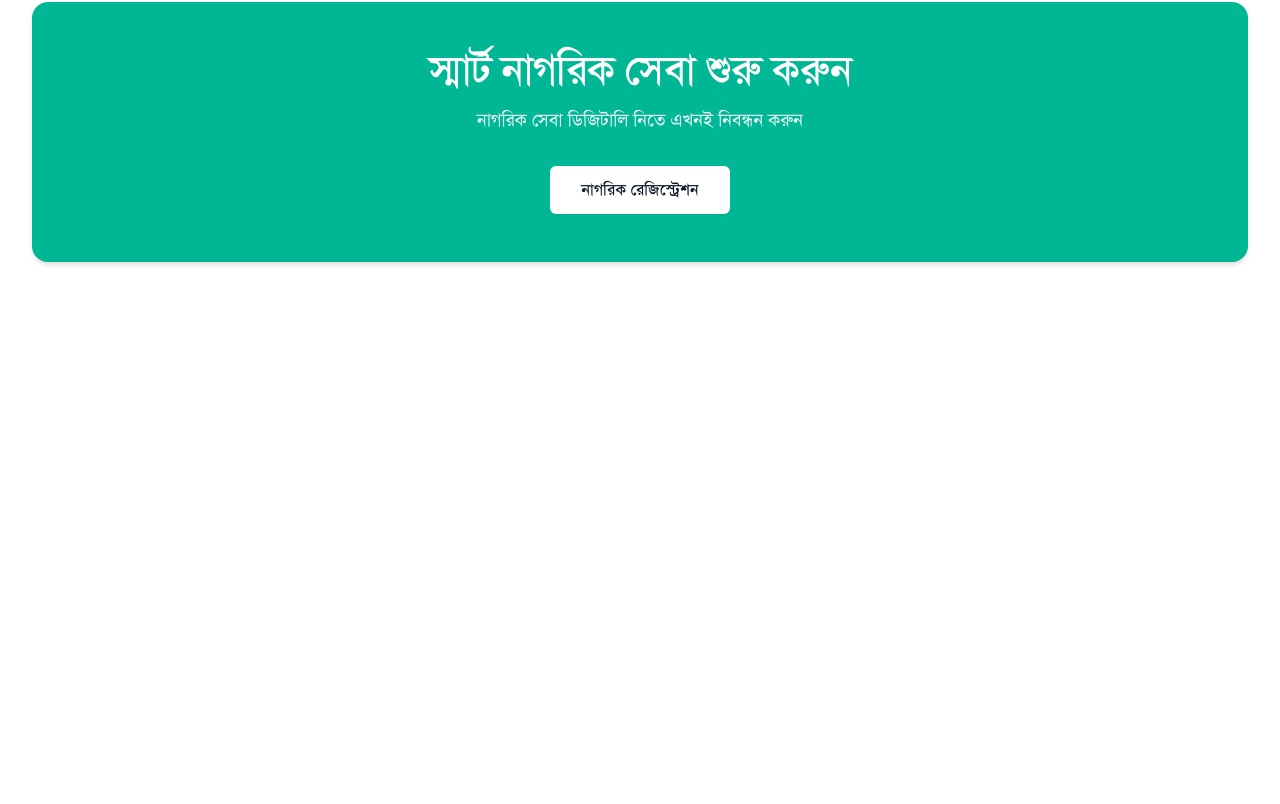
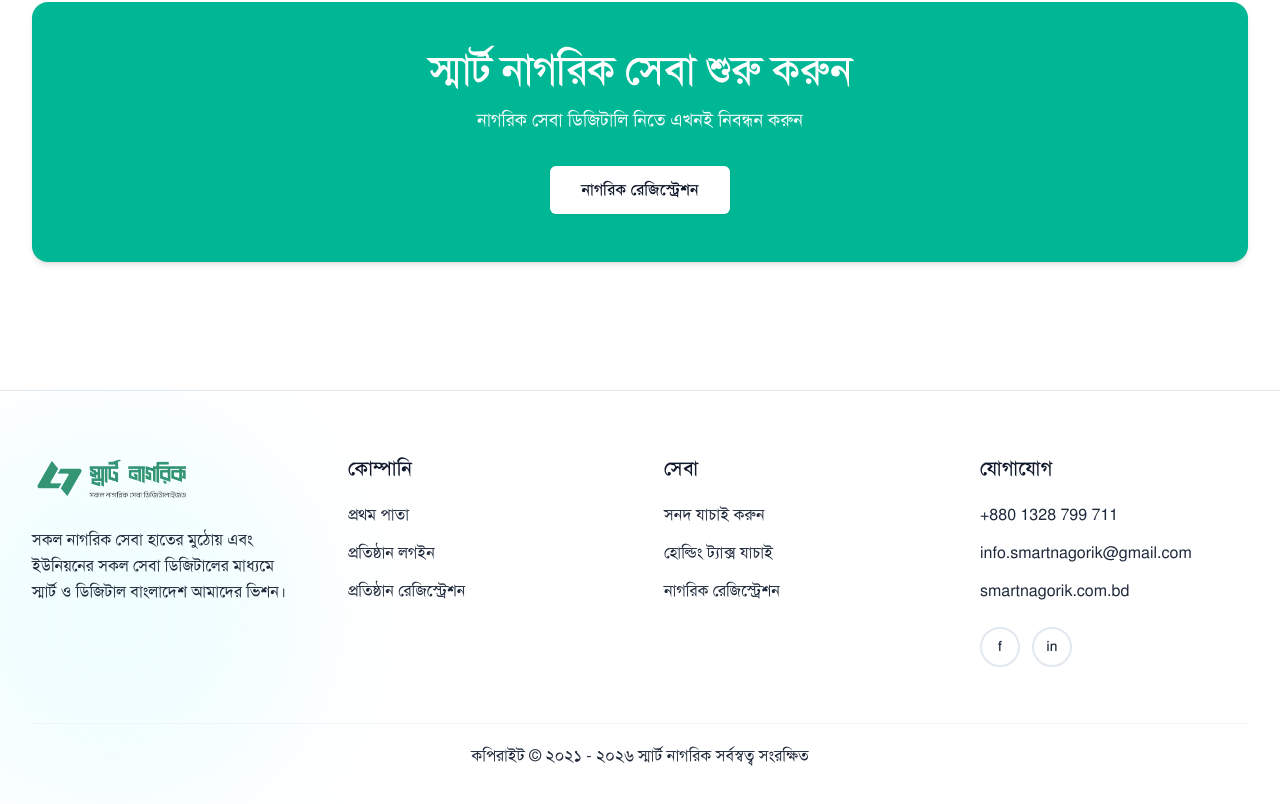
Before and after one commit to ishtiaqrobin/Smart-Nagorik-Landing-Page, a React (Vite) app: page / in a window 1280 px wide. Shown: the part 3970-4774 px from the top of the page. Before the commit the page ends 4296 px from the top, so only its background shows below. Built offline with nearby package versions, Linux system fonts and the light colour scheme; the HTML template or start-up script is replaced by a standard one.

Commit message:
feat: implement main application structure with scrolling navigation, toast notifications, and new CTA and footer components

```diff
--- a/src/App.tsx
+++ b/src/App.tsx
@@ -6,6 +6,7 @@ import { ApplyProcessSection } from "./components/ApplyProcessSection";
 import { WhySmartNagorikSection } from "./components/WhySmartNagorikSection";
 import { FaqSection } from "./components/FaqSection";
 import { StartServiceCtaSection } from "./components/StartServiceCtaSection";
+import { Footer } from "./components/Footer";
 
 export const App: React.FC = () => {
   const [toastMessage, setToastMessage] = useState<string | null>(null);
@@ -93,6 +94,9 @@ export const App: React.FC = () => {
         {/* Start Service CTA Section */}
         <StartServiceCtaSection onCtaClick={handleAction} />
       </main>
+
+      {/* Footer Section */}
+      <Footer onFooterLinkClick={handleAction} />
     </div>
   );
 };
--- /dev/null
+++ b/src/components/Footer.tsx
@@ -0,0 +1,158 @@
+import React from "react";
+import logoImg from "../../assets/footer/footer.png";
+
+interface FooterProps {
+  onFooterLinkClick?: (itemName: string) => void;
+}
+
+export const Footer: React.FC<FooterProps> = ({ onFooterLinkClick }) => {
+  const handleLinkClick = (name: string, e: React.MouseEvent) => {
+    e.preventDefault();
+    if (onFooterLinkClick) {
+      onFooterLinkClick(name);
+    }
+  };
+
+  return (
+    <footer className="relative w-full bg-white border-t border-slate-200 mt-16 pt-16 pb-8 overflow-hidden">
+      {/* Soft ambient lighting glow on left */}
+      <div className="pointer-events-none absolute -left-20 bottom-0 h-96 w-96 rounded-full bg-cyan-100/30 blur-3xl" />
+
+      <div className="relative max-w-7xl mx-auto px-4 sm:px-6 lg:px-8">
+        {/* Main Footer Grid (4 Columns) */}
+        <div className="grid grid-cols-1 md:grid-cols-2 lg:grid-cols-4 gap-10 lg:gap-12 pb-14">
+          {/* Column 1: Logo & About */}
+          <div className="flex flex-col items-start">
+            <a
+              href="#home"
+              onClick={(e) => handleLinkClick("প্রথম পাতা", e)}
+              className="mb-6 block group"
+            >
+              <img
+                src={logoImg}
+                alt="স্মার্ট নাগরিক"
+                className="h-11 sm:h-12 w-auto object-contain"
+              />
+            </a>
+            <p className="text-slate-800 text-base leading-relaxed font-bangla max-w-sm">
+              সকল নাগরিক সেবা হাতের মুঠোয় এবং ইউনিয়নের সকল সেবা ডিজিটালের মাধ্যমে স্মার্ট ও ডিজিটাল বাংলাদেশ আমাদের ভিশন।
+            </p>
+          </div>
+
+          {/* Column 2: কোম্পানি (Company Links) */}
+          <div className="flex flex-col">
+            <h3 className="text-xl font-bold text-slate-900 font-bangla mb-5">
+              কোম্পানি
+            </h3>
+            <ul className="flex flex-col space-y-3.5 text-base font-medium font-bangla">
+              <li>
+                <a
+                  href="#home"
+                  onClick={(e) => handleLinkClick("প্রথম পাতা", e)}
+                  className="text-slate-800 hover:text-[#00b795] transition-colors"
+                >
+                  প্রথম পাতা
+                </a>
+              </li>
+              <li>
+                <a
+                  href="#institution-login"
+                  onClick={(e) => handleLinkClick("প্রতিষ্ঠান লগইন", e)}
+                  className="text-slate-800 hover:text-[#00b795] transition-colors"
+                >
+                  প্রতিষ্ঠান লগইন
+                </a>
+              </li>
+              <li>
+                <a
+                  href="#institution-register"
+                  onClick={(e) => handleLinkClick("প্রতিষ্ঠান রেজিস্ট্রেশন", e)}
+                  className="text-slate-800 hover:text-[#00b795] transition-colors"
+                >
+                  প্রতিষ্ঠান রেজিস্ট্রেশন
+                </a>
+              </li>
+            </ul>
+          </div>
+
+          {/* Column 3: সেবা (Services Links) */}
+          <div className="flex flex-col">
+            <h3 className="text-xl font-bold text-slate-900 font-bangla mb-5">
+              সেবা
+            </h3>
+            <ul className="flex flex-col space-y-3.5 text-base font-medium font-bangla">
+              <li>
+                <a
+                  href="#sonod-verify"
+                  onClick={(e) => handleLinkClick("সনদ যাচাই করুন", e)}
+                  className="text-slate-800 hover:text-[#00b795] transition-colors"
+                >
+                  সনদ যাচাই করুন
+                </a>
+              </li>
+              <li>
+                <a
+                  href="#holding-tax"
+                  onClick={(e) => handleLinkClick("হোল্ডিং ট্যাক্স যাচাই", e)}
+                  className="text-slate-800 hover:text-[#00b795] transition-colors"
+                >
+                  হোল্ডিং ট্যাক্স যাচাই
+                </a>
+              </li>
+              <li>
+                <a
+                  href="#citizen-register"
+                  onClick={(e) => handleLinkClick("নাগরিক রেজিস্ট্রেশন", e)}
+                  className="text-slate-800 hover:text-[#00b795] transition-colors"
+                >
+                  নাগরিক রেজিস্ট্রেশন
+                </a>
+              </li>
+            </ul>
+          </div>
+
+          {/* Column 4: যোগাযোগ (Contact Info & Socials) */}
+          <div className="flex flex-col">
+            <h3 className="text-xl font-bold text-slate-900 font-bangla mb-5">
+              যোগাযোগ
+            </h3>
+            <ul className="flex flex-col space-y-3.5 text-base font-medium text-slate-800">
+              <li>+880 1328 799 711</li>
+              <li>info.smartnagorik@gmail.com</li>
+              <li>smartnagorik.com.bd</li>
+            </ul>
+
+            {/* Social Media Circle Buttons */}
+            <div className="flex items-center gap-3 mt-6">
+              <button
+                type="button"
+                aria-label="Facebook"
+                onClick={(e) => handleLinkClick("Facebook", e)}
+                className="w-10 h-10 rounded-full border-2 border-slate-200 bg-white text-slate-800 text-sm font-semibold hover:bg-[#00b795]/15 hover:border-[#00b795] transition-all flex items-center justify-center cursor-pointer"
+              >
+                f
+              </button>
+              <button
+                type="button"
+                aria-label="LinkedIn"
+                onClick={(e) => handleLinkClick("LinkedIn", e)}
+                className="w-10 h-10 rounded-full border-2 border-slate-200 bg-white text-slate-800 text-sm font-semibold hover:bg-[#00b795]/15 hover:border-[#00b795] transition-all flex items-center justify-center cursor-pointer"
+              >
+                in
+              </button>
+            </div>
+          </div>
+        </div>
+
+        {/* Bottom Copyright Bar */}
+        <div className="border-t border-slate-100 pt-0 sm:pt-5 pb-2 text-center">
+          <p className="text-slate-800 text-base font-medium font-bangla">
+            কপিরাইট © ২০২১ - ২০২৬ স্মার্ট নাগরিক সর্বস্বত্ব সংরক্ষিত
+          </p>
+        </div>
+      </div>
+    </footer>
+  );
+};
+
+export default Footer;
--- a/src/components/StartServiceCtaSection.tsx
+++ b/src/components/StartServiceCtaSection.tsx
@@ -32,7 +32,7 @@ export const StartServiceCtaSection: React.FC<StartServiceCtaSectionProps> = ({
           <button
             type="button"
             onClick={handleClick}
-            className="bg-white hover:bg-slate-50 text-[#0f172a] font-bold px-8 py-3 rounded-md text-sm sm:text-base transition-all duration-200 shadow-sm hover:shadow-md cursor-pointer select-none"
+            className="bg-white hover:bg-slate-50 text-[#0f172a] font-bold px-8 py-3 rounded-md text-sm sm:text-base shadow-sm hover:shadow-md cursor-pointer select-none"
           >
             নাগরিক রেজিস্ট্রেশন
           </button>
```
